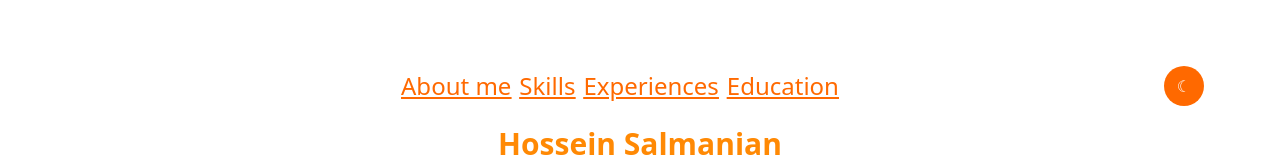
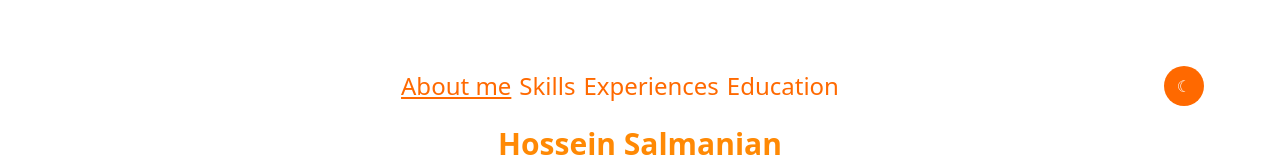
Before and after one commit to HosseinSalmanian/HosseinSalmanian.github.io, a React (Vite) app: page / in a window 1280 px wide. Shown: the top 160 px of the page. Built offline with nearby package versions, Linux system fonts and the light colour scheme.

Commit message:
feat: add active menu  link class

```diff
--- a/src/components/Header.tsx
+++ b/src/components/Header.tsx
@@ -19,28 +19,38 @@ function Header() {
 		document.getElementsByTagName('body')[0].classList.add(theme);
 	}, [theme, prevTheme]);
 
+	const activeLinkClass = (e: { isActive: boolean }) => {
+		return e.isActive ? 'underline' : '';
+	};
+
 	return (
 		<>
 			<header className="sticky top-0 z-10 m-5 flex flex-col bg-white dark:bg-gray-950">
 				<div className="mb-1 flex items-center justify-between p-4">
-					<div className="m-auto">
-						<nav>
+					<nav className="m-auto">
 						<ul className="flex *:text-orange-500 *:hover:text-orange-400 md:justify-between md:text-2xl">
-								<li className="mx-1 underline">
-									<NavLink to="/">About me</NavLink>
+							<li className="mx-1">
+								<NavLink to="/" className={activeLinkClass}>
+									About me
+								</NavLink>
 							</li>
-								<li className="mx-1 underline">
-									<NavLink to="skills">Skills</NavLink>
+							<li className="mx-1">
+								<NavLink to="skills" className={activeLinkClass}>
+									Skills
+								</NavLink>
 							</li>
-								<li className="mx-1 underline">
-									<NavLink to="experiences">Experiences</NavLink>
+							<li className="mx-1">
+								<NavLink to="experiences" className={activeLinkClass}>
+									Experiences
+								</NavLink>
 							</li>
-								<li className="mx-1 underline">
-									<NavLink to="education">Education</NavLink>
+							<li className="mx-1">
+								<NavLink to="education" className={activeLinkClass}>
+									Education
+								</NavLink>
 							</li>
 						</ul>
 					</nav>
-					</div>
 					<button
 						className="h-10 w-10 cursor-pointer rounded-full bg-orange-500 text-white transition-colors duration-200 ease-in-out hover:bg-orange-400"
 						onClick={() => dispatch(toggle())}
```
Lines whose indentation alone changed are shown as unchanged.
